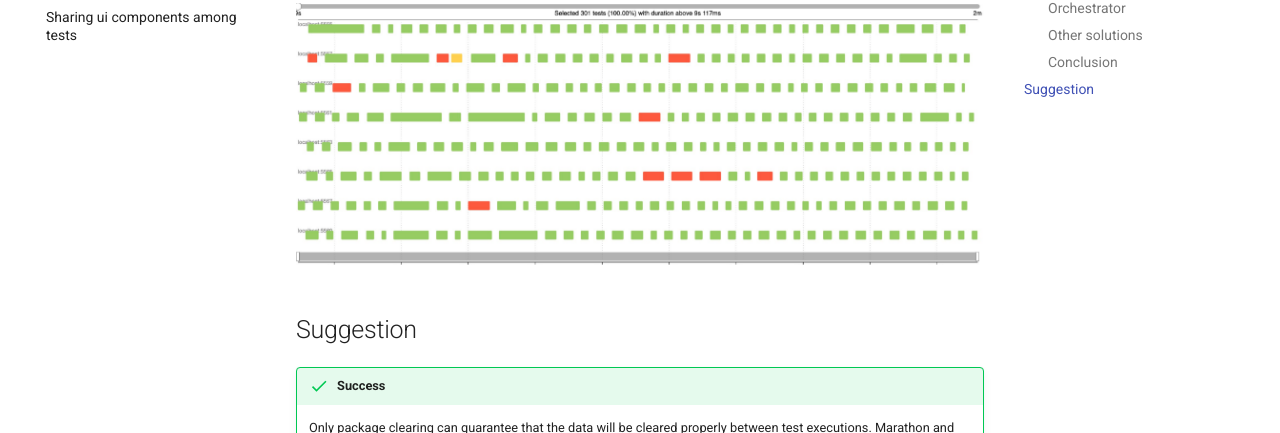
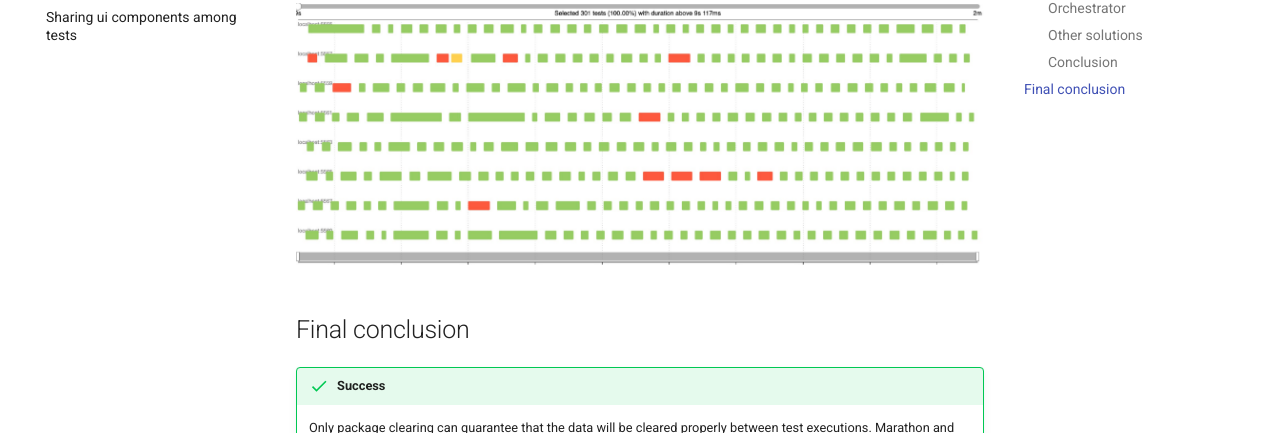
Before and after one commit to android-ui-testing/Cookbook, an MkDocs documentation site: the page built from docs/content/practices/state_clearing.md, in a window 1280 px wide and 900 px high, scrolled down 3599 px. Shown: the part 280-713 px from the top of the window. Built offline with MkDocs 1.6.1 and Material for MkDocs 9.7.7, drawn with Linux system fonts in a browser that asks for light colours; comment, search, counter and statistics services are not loaded.

Commit message:
better wording for suggestion

```diff
--- a/docs/content/practices/state_clearing.md
+++ b/docs/content/practices/state_clearing.md
@@ -146,7 +146,7 @@ The slow execution has 2 sources:
 ![alt text](../images/package_clear.png "ADB package clearing takes some time")
 
 
-## Suggestion
+## Final conclusion
 !!! success
 
     Only package clearing can guarantee that the data will be cleared properly between test executions.
```
